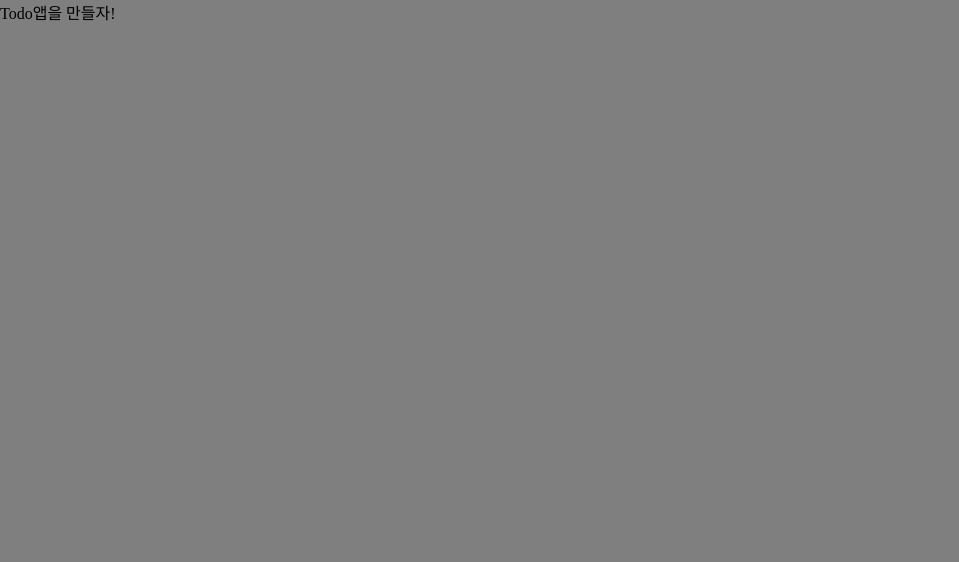
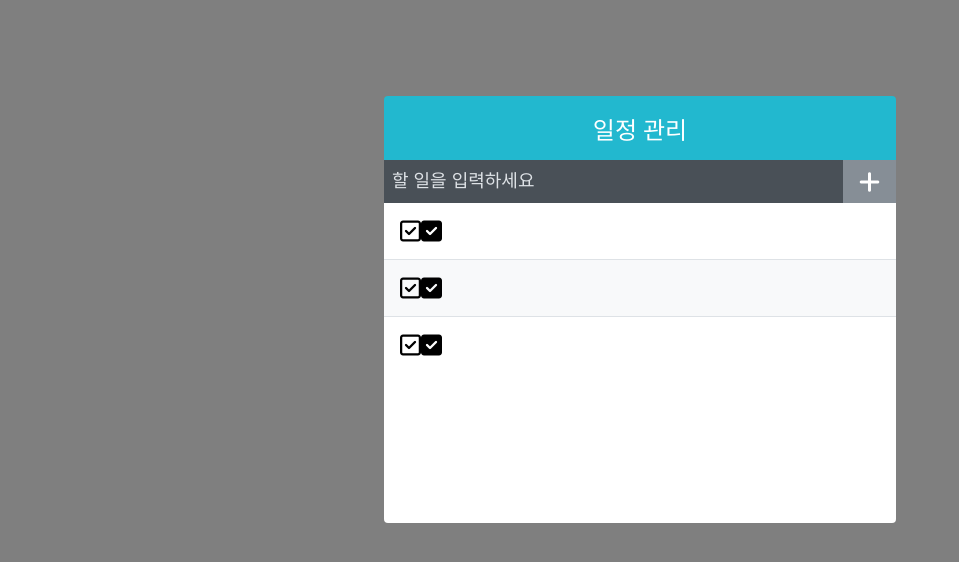
Before and after one commit to Inhoob/React-velopert, a React (Create React App) app in the folder Chap10.일정관리 웹 어플리케이션 만들기/todo-app/: page / in a window 1280 px wide. Shown: the top 562 px of the page, without its empty margins (0-959 px from the left). Built offline with nearby package versions, Linux system fonts and the light colour scheme.

Commit message:
TodoListItem 목업

```diff
--- a/Chap10.일정관리 웹 어플리케이션 만들기/todo-app/public/index.html
+++ b/Chap10.일정관리 웹 어플리케이션 만들기/todo-app/public/index.html
@@ -10,6 +10,10 @@
       content="Web site created using create-react-app"
     />
     <link rel="apple-touch-icon" href="%PUBLIC_URL%/logo192.png" />
+    <script
+      src="https://kit.fontawesome.com/da053e1af1.js"
+      crossorigin="anonymous"
+    ></script>
     <!--
       manifest.json provides metadata used when your web app is installed on a
       user's mobile device or desktop. See https://developers.google.com/web/fundamentals/web-app-manifest/
--- a/Chap10.일정관리 웹 어플리케이션 만들기/todo-app/src/App.js
+++ b/Chap10.일정관리 웹 어플리케이션 만들기/todo-app/src/App.js
@@ -1,7 +1,15 @@
 import React from 'react';
+import TodoInsert from './components/TodoInsert';
+import TodoList from './components/TodoList';
+import TodoTemplate from './components/TodoTemplate';
 
 const App = () => {
-  return <div>Todo앱을 만들자!</div>;
+  return (
+    <TodoTemplate>
+      <TodoInsert>app을만들자</TodoInsert>
+      <TodoList></TodoList>
+    </TodoTemplate>
+  );
 };
 
 export default App;
--- a/Chap10.일정관리 웹 어플리케이션 만들기/todo-app/src/components/TodoInsert.js
+++ b/Chap10.일정관리 웹 어플리케이션 만들기/todo-app/src/components/TodoInsert.js
@@ -38,7 +38,7 @@ const TodoInsert = () => {
   return (
     <>
       <Form>
-        <Input placeholder="TodoInsert"></Input>
+        <Input placeholder="할 일을 입력하세요"></Input>
         <Button type="submit">
           <i className="fa-solid fa-plus"></i>
         </Button>
--- a/Chap10.일정관리 웹 어플리케이션 만들기/todo-app/src/components/TodoList.js
+++ b/Chap10.일정관리 웹 어플리케이션 만들기/todo-app/src/components/TodoList.js
@@ -0,0 +1,19 @@
+import React from 'react';
+import TodoListItem from './TodoListItem';
+import styled from 'styled-components';
+const DivTodoList = styled.div`
+  min-height: 320px;
+  max-height: 513px;
+  overflow-y: auto;
+`;
+const TodoList = () => {
+  return (
+    <DivTodoList>
+      <TodoListItem></TodoListItem>
+      <TodoListItem></TodoListItem>
+      <TodoListItem></TodoListItem>
+    </DivTodoList>
+  );
+};
+
+export default TodoList;
--- a/Chap10.일정관리 웹 어플리케이션 만들기/todo-app/src/components/TodoListItem.js
+++ b/Chap10.일정관리 웹 어플리케이션 만들기/todo-app/src/components/TodoListItem.js
@@ -0,0 +1,38 @@
+import React from 'react';
+import styled from 'styled-components';
+const DivTodoListItem = styled.div`
+  padding: 1rem;
+  display: flex;
+  align-items: center;
+  &:nth-child(even) {
+    background: #f8f9fa;
+  }
+  & + & {
+    border-top: 1px solid #dee2e6;
+  }
+`;
+const DivCheckBox = styled.div`
+  cursor: pointer;
+  flex: 1;
+  display: flex;
+  align-items: center;
+  i {
+    font-size: 1.5rem;
+  }
+  .text {
+    margin-left: 0.5rem;
+    flex: 1;
+  }
+`;
+const TodoListItem = () => {
+  return (
+    <DivTodoListItem>
+      <DivCheckBox>
+        <i class="fa-regular fa-square-check"></i>
+        <i class="fa-solid fa-square-check checked"></i>
+      </DivCheckBox>
+    </DivTodoListItem>
+  );
+};
+
+export default TodoListItem;
--- a/Chap10.일정관리 웹 어플리케이션 만들기/todo-app/src/components/TodoTemplate.js
+++ b/Chap10.일정관리 웹 어플리케이션 만들기/todo-app/src/components/TodoTemplate.js
@@ -1,5 +1,6 @@
 import React from 'react';
 import styled from 'styled-components';
+import TodoInsert from './TodoInsert';
 
 const TemplateContainer = styled.div`
   width: 512px;
@@ -22,12 +23,12 @@ const Content = styled.div`
   background: white;
 `;
 
-const TodoTemplate = ({ childeren }) => {
+const TodoTemplate = ({ children }) => {
   return (
     <div>
       <TemplateContainer>
         <AppTitle>일정 관리</AppTitle>
-        <Content>{childeren}Todo앱을 만들자</Content>
+        <Content>{children}</Content>
       </TemplateContainer>
     </div>
   );
```
Also changed, not shown: Chap10.일정관리 웹 어플리케이션 만들기/todo-app/src/components/TodoInster.js (deleted).
